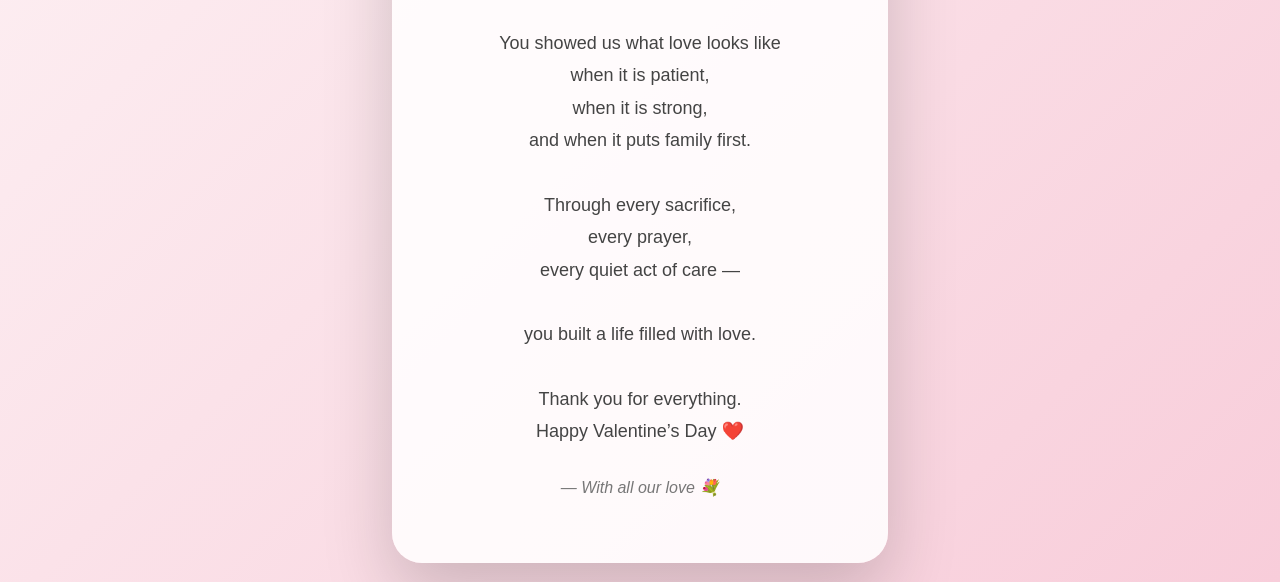
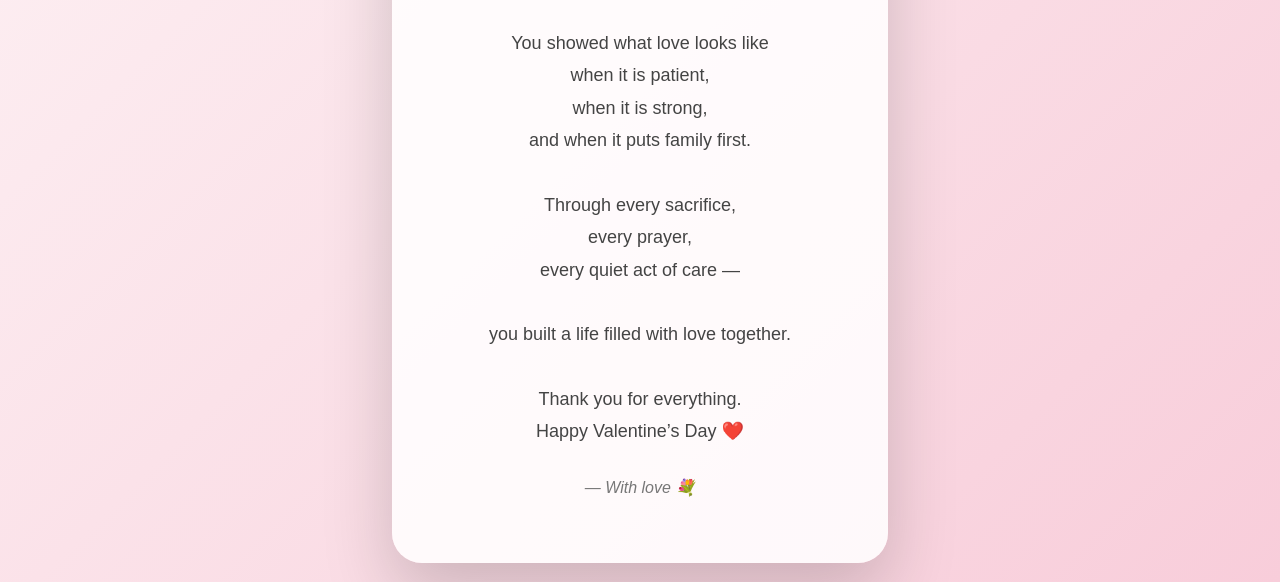
Before and after one commit to leetonia1605-bit/Enjoy-, a plain HTML site: page final.html in a window 1280 px wide. Shown: the part 218-800 px from the top of the page. Drawn offline with Linux system fonts and the light colour scheme.

Commit message:
Update final.html

```diff
--- a/final.html
+++ b/final.html
@@ -16,7 +16,7 @@
   <h2 class="final-name">Mom & Dad 🤍</h2>
 
   <p class="final-text">
-    You showed us what love looks like<br>
+    You showed what love looks like<br>
     when it is patient,<br>
     when it is strong,<br>
     and when it puts family first.<br><br>
@@ -25,14 +25,14 @@
     every prayer,<br>
     every quiet act of care —<br><br>
 
-    you built a life filled with love.<br><br>
+    you built a life filled with love together.<br><br>
 
     Thank you for everything.<br>
     Happy Valentine’s Day ❤️
   </p>
 
   <p class="signature">
-    — With all our love 💐
+    — With love 💐
   </p>
 </div>
 
```
